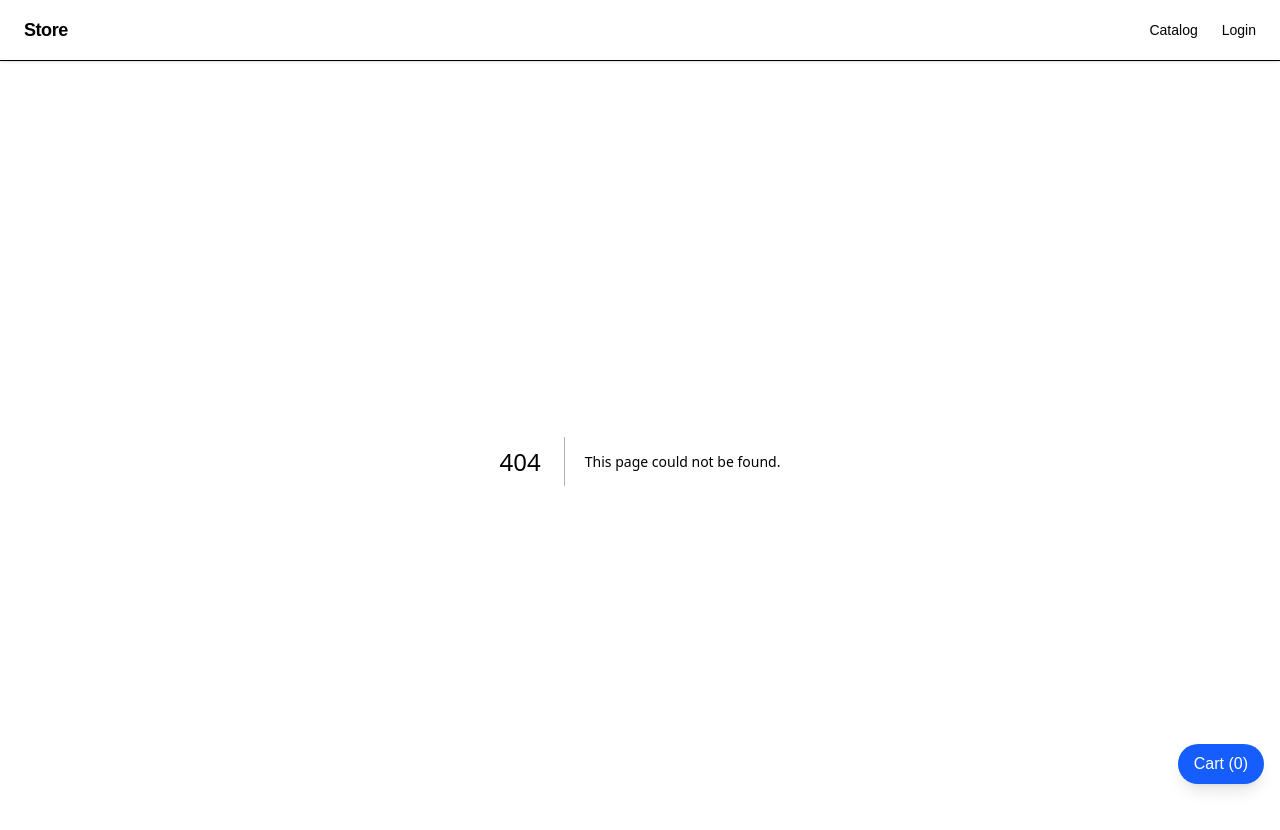
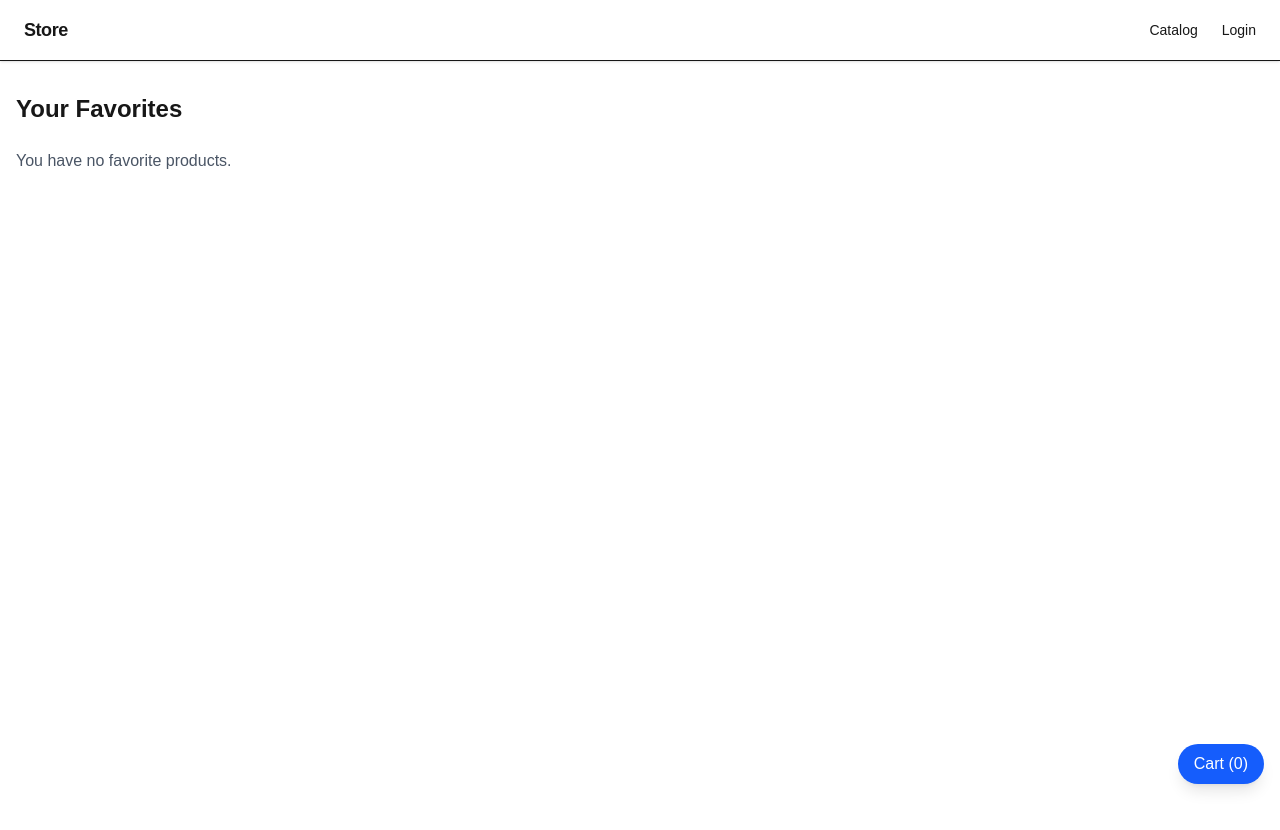
Before and after one commit to roadev/next-store, a Next.js app: page /favorites in a window 1280 px wide. Before the commit this address had no page. Shown: the top 830 px of the page. After the commit the page ends 800 px from the top, so only its background shows below. Built offline with nearby package versions, Linux system fonts and the light colour scheme.

Commit message:
created favorites store, added button to product

```diff
--- /dev/null
+++ b/src/app/favorites/page.tsx
@@ -0,0 +1,38 @@
+"use client";
+
+import { useFavoritesStore } from "@/store/favorites";
+import Link from "next/link";
+
+export default function FavoritesPage() {
+  const favorites = useFavoritesStore((s) => s.favorites);
+
+  return (
+    <main className="container mx-auto px-4 py-8">
+      <h1 className="text-2xl font-bold mb-6">Your Favorites</h1>
+
+      {favorites.length === 0 ? (
+        <p className="text-gray-600">You have no favorite products.</p>
+      ) : (
+        <div className="grid grid-cols-2 sm:grid-cols-3 md:grid-cols-4 gap-6">
+          {favorites.map((item) => (
+            <Link
+              key={item.id}
+              href={`/products/${item.id}`}
+              className="border rounded-lg p-4 hover:shadow transition"
+            >
+              <img
+                src={item.image}
+                alt={item.title}
+                className="h-40 w-full object-contain mb-2"
+              />
+              <h3 className="text-sm font-semibold line-clamp-2">
+                {item.title}
+              </h3>
+              <p className="text-sm font-bold mt-1">${item.price}</p>
+            </Link>
+          ))}
+        </div>
+      )}
+    </main>
+  );
+}
--- a/src/app/products/page.tsx
+++ b/src/app/products/page.tsx
@@ -5,9 +5,13 @@ import { fetcher } from "@/lib/fetcher";
 import Link from "next/link";
 import { useQueryClient } from "@tanstack/react-query";
 import { Product } from "@/types/product";
+import { useFavoritesStore } from "@/store/favorites";
 
 export default function ProductsPage() {
   const { data, isLoading, isError } = useProducts();
+  const toggleFavorite = useFavoritesStore((s) => s.toggleFavorite);
+  const isFavorite = useFavoritesStore((s) => s.isFavorite);
+
   const queryClient = useQueryClient();
 
   if (isLoading)
@@ -46,6 +50,23 @@ export default function ProductsPage() {
               />
               <h2 className="font-semibold line-clamp-2">{product.title}</h2>
               <p className="mt-auto font-bold">${product.price}</p>
+
+              <button
+                onClick={(e) => {
+                  e.preventDefault();
+                  toggleFavorite({
+                    id: product.id,
+                    title: product.title,
+                    price: product.price,
+                    image: product.image,
+                  });
+                }}
+                className="mt-2 text-sm text-blue-600 hover:underline"
+              >
+                {isFavorite(product.id)
+                  ? "Remove Favorite"
+                  : "Add to Favorites"}
+              </button>
             </div>
           </Link>
         ))}
--- /dev/null
+++ b/src/store/favorites.ts
@@ -0,0 +1,39 @@
+import { create } from "zustand";
+import { persist } from "zustand/middleware";
+
+type Favorite = {
+  id: number;
+  title: string;
+  price: number;
+  image: string;
+};
+
+type FavoritesState = {
+  favorites: Favorite[];
+  toggleFavorite: (item: Favorite) => void;
+  isFavorite: (id: number) => boolean;
+};
+
+export const useFavoritesStore = create<FavoritesState>()(
+  persist(
+    (set, get) => ({
+      favorites: [],
+
+      toggleFavorite: (item) => {
+        const exists = get().favorites.some((f) => f.id === item.id);
+        if (exists) {
+          set({
+            favorites: get().favorites.filter((f) => f.id !== item.id),
+          });
+        } else {
+          set({
+            favorites: [...get().favorites, item],
+          });
+        }
+      },
+
+      isFavorite: (id) => get().favorites.some((f) => f.id === id),
+    }),
+    { name: "favorites-storage" },
+  ),
+);
```
